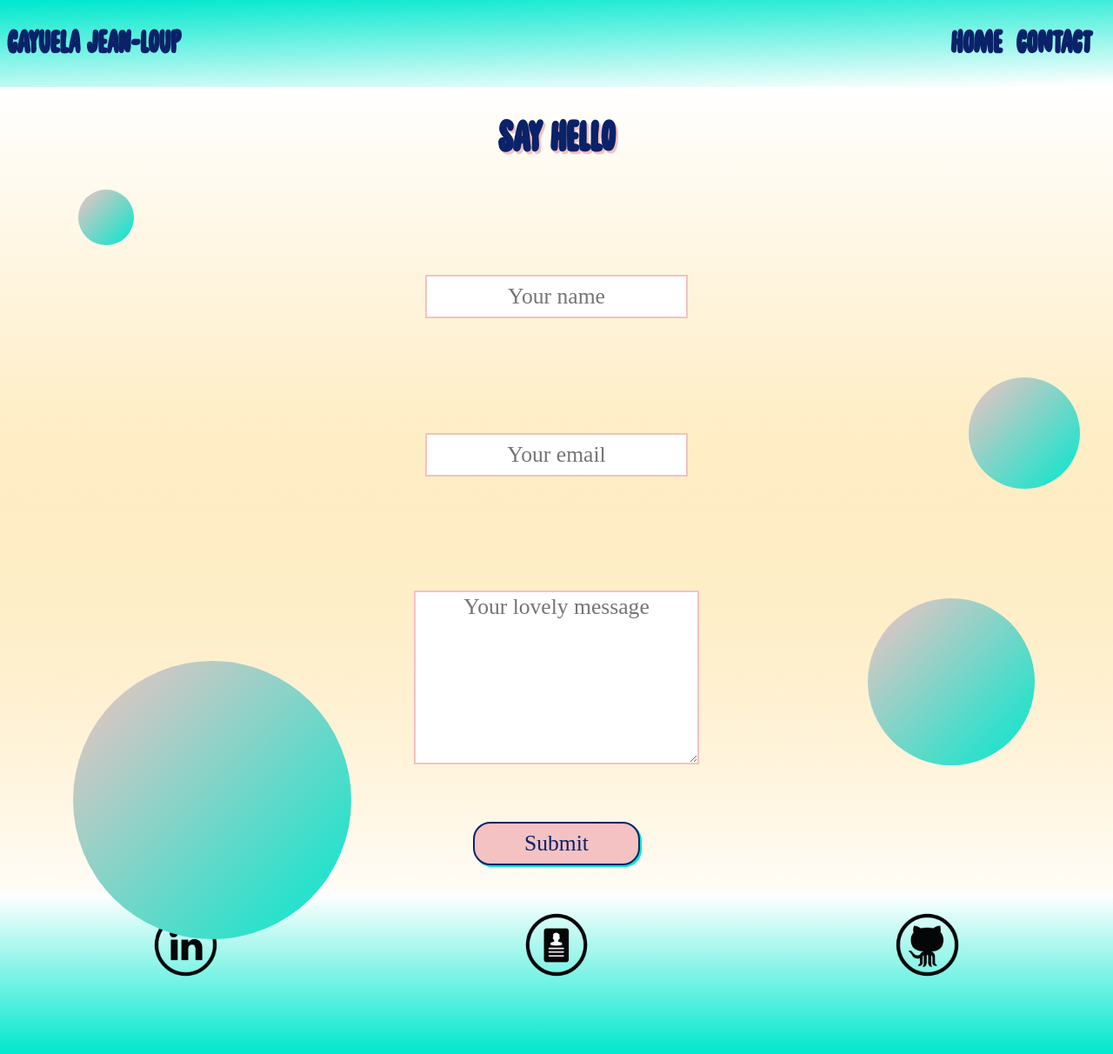
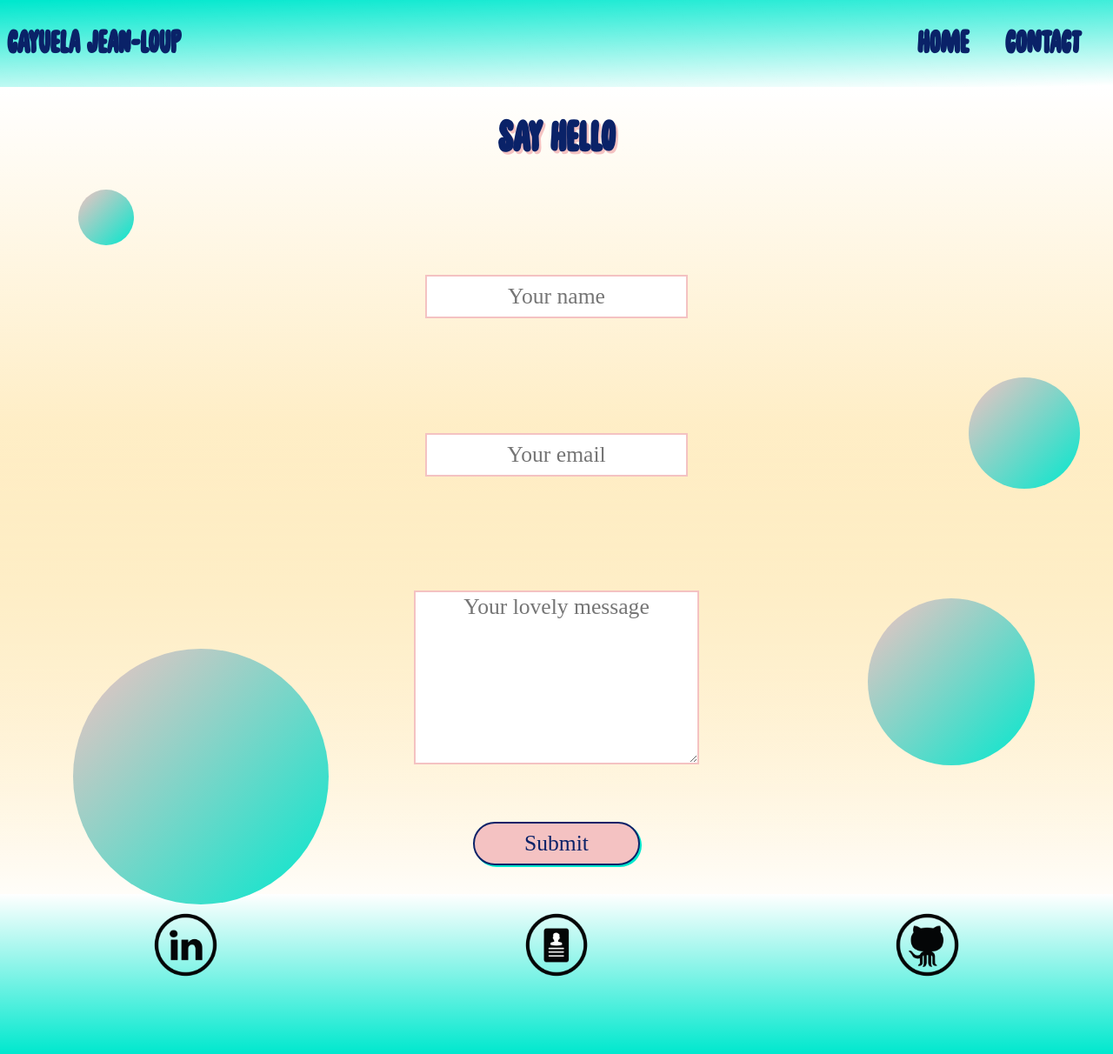
Before and after one commit to j-loup30400/portfoliov2, a React (Create React App) app: page /Contact in a window 1280 px wide. Shown: the whole page at 87% size. Built offline with nearby package versions, Linux system fonts and the light colour scheme; a web font is replaced by a local one.

Commit message:
change pixel by vw

```diff
--- a/src/Pages/Contact.js
+++ b/src/Pages/Contact.js
@@ -86,9 +86,9 @@ export const AnimeLarge = styled.div`
   animation-duration: 3s;
 
   @media all and (orientation: landscape) {
-    width: 25vw;
-    height: 25vw;
-    bottom: -35vh;
+    width: 23vw;
+    height: 23vw;
+    bottom: -30vh;
   }
 `;
 
@@ -144,7 +144,7 @@ const StyledContact = styled.form`
     outline: none;
     color: #0a2268;
     background-color: #f4c2c2;
-    border-radius: 20px;
+    border-radius: 3.5vw;
     border: 2px solid;
     box-shadow: 2px 2px #00e8ce;
     margin: 1rem auto;
--- a/src/components/Burger/Navbar.js
+++ b/src/components/Burger/Navbar.js
@@ -15,6 +15,7 @@ const StyledBurgerDesktop = styled.div`
     line-height: 1.59vw;
     text-decoration: none;
     color: #0a2268;
+    padding: 1vw;
   }
 
   @media all and (orientation: portrait) {
```
